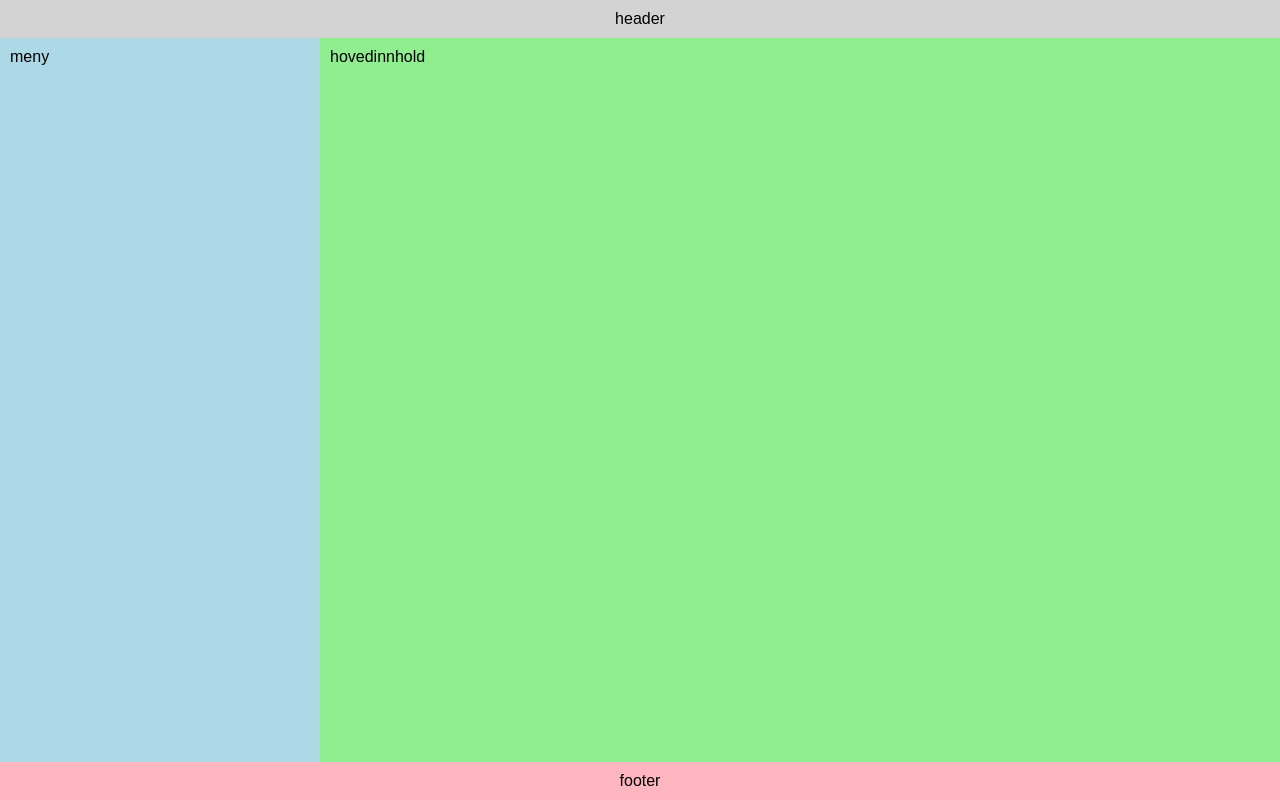
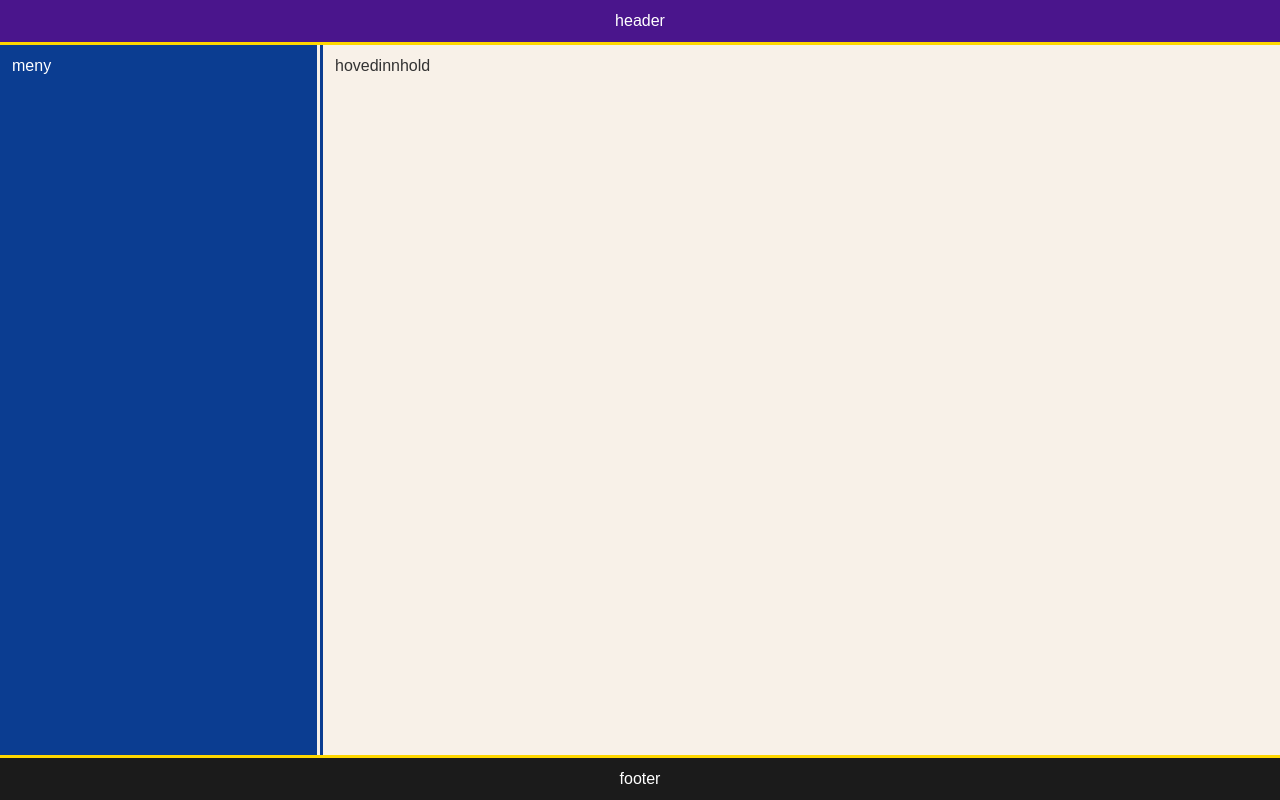
Before and after one commit to Nicolayccxvi/html-js-fagskolen2025, a plain HTML site: page Emne 1/Oppgaver/115A/html.html in a window 1280 px wide. Drawn offline with Linux system fonts and the light colour scheme.

Commit message:
only cosmetic changes

```diff
--- a/Emne 1/Oppgaver/115A/style.css
+++ b/Emne 1/Oppgaver/115A/style.css
@@ -20,29 +20,37 @@ body
 .header
 {
     grid-area: header;
-    background-color: lightgray;
+    background-color: #4A158C;
+    color: white;
     text-align: center;
-    padding: 10px;
+    padding: 12px;
+    border-bottom: 3px solid #FFD700;
 }
 
 .meny
 {
     grid-area: meny;
-    background-color: lightblue;
-    padding: 10px;
+    background-color: #0B3D91;
+    color: white;
+    padding: 12px;
+    border-right: 3px solid #F8F1E8;
 }
 
 .hovedinnhold
 {
     grid-area: hovedinnhold;
-    background-color: lightgreen;
-    padding: 10px;
+    background-color: #F8F1E8;
+    color: #333;
+    padding: 12px;
+    border-left: 3px solid #0B3D91;
 }
 
 .footer
 {
     grid-area: footer;
-    background-color: lightpink;
+    background-color: #1B1B1B;
+    color: white;
     text-align: center;
-    padding: 10px;
+    padding: 12px;
+    border-top: 3px solid #FFD700;
 }
```
